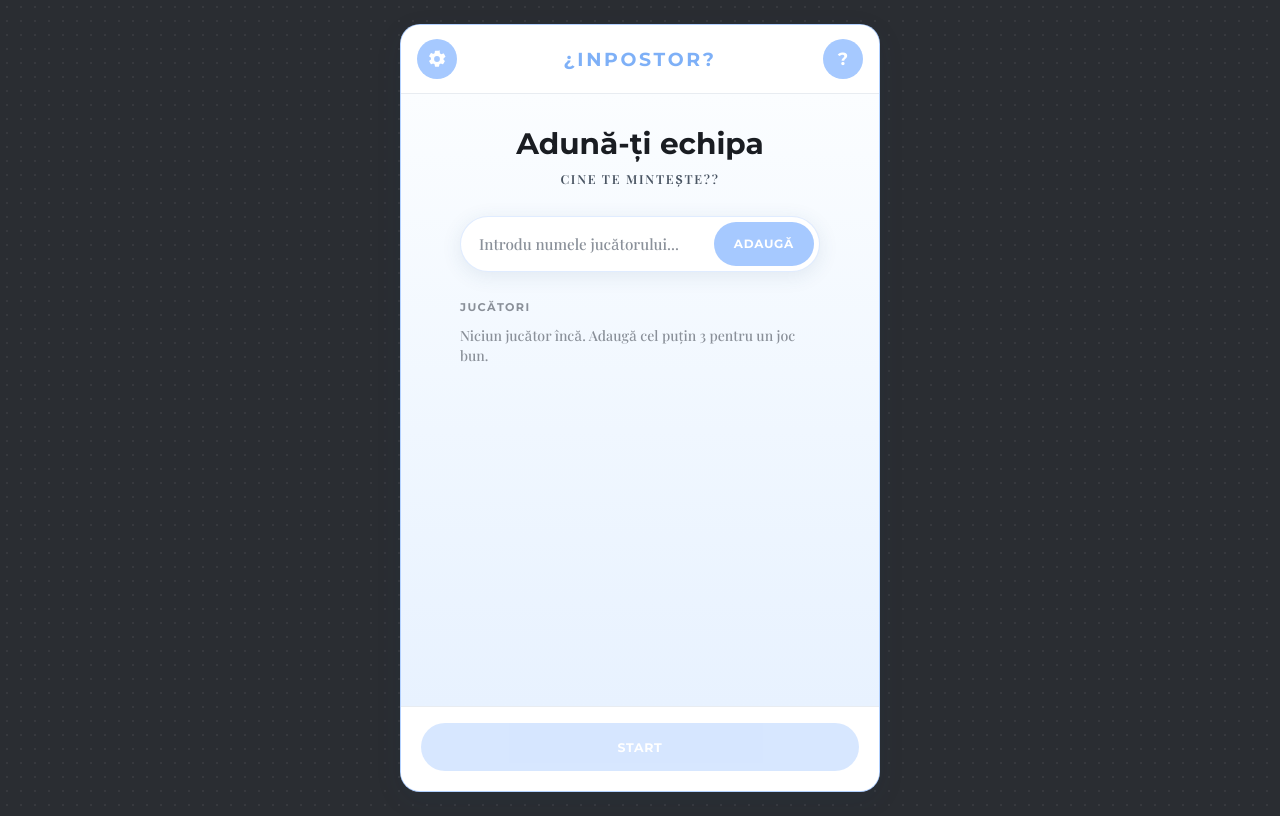
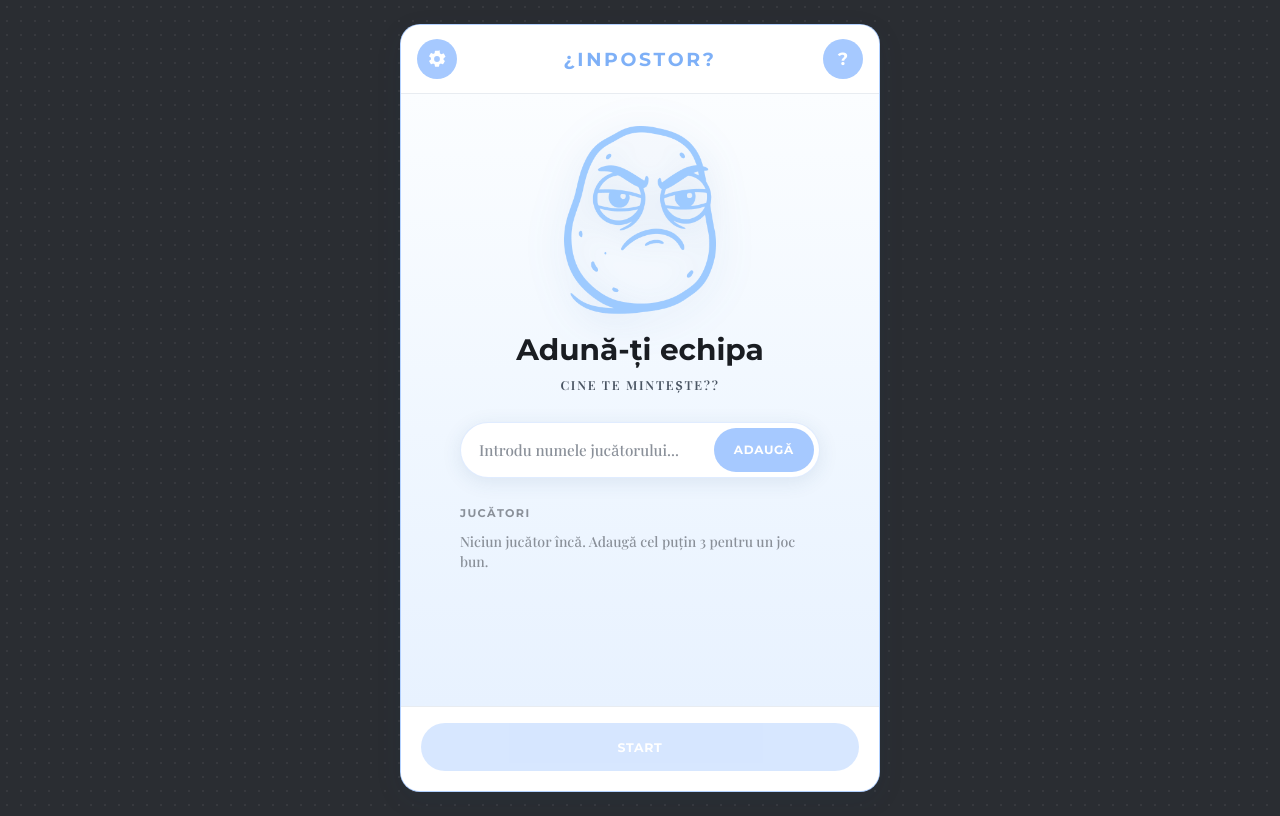
Before and after one commit to boldijar/inpostor, a plain HTML site: page index.html in a window 1280 px wide. Drawn offline with nearby package versions, Linux system fonts and the light colour scheme; a web font is replaced by a local one.

Commit message:
added logo

```diff
--- a/index.html
+++ b/index.html
@@ -3,8 +3,26 @@
   <head>
     <meta charset="UTF-8" />
     <meta name="viewport" content="width=device-width, initial-scale=1" />
-    <meta name="description" content="Inpostor - joc social. Cine te mintește?" />
+    <meta name="description" content="Inpostor — joc social. Cine te mintește?" />
     <title>Inpostor</title>
+    <link rel="icon" href="favicon.png" type="image/png" />
+    <link rel="apple-touch-icon" href="logo.png" />
+    <meta property="og:title" content="Inpostor — joc social" />
+    <meta
+      property="og:description"
+      content="Cartofi vs inpostori: același cuvânt secret, minciuni și vot. Pe telefon, fără cont."
+    />
+    <meta property="og:type" content="website" />
+    <meta property="og:locale" content="ro_RO" />
+    <meta property="og:image" content="logo.png" />
+    <meta property="og:image:alt" content="Un cartof supărat — mascota Inpostor" />
+    <meta name="twitter:card" content="summary_large_image" />
+    <meta name="twitter:title" content="Inpostor — joc social" />
+    <meta
+      name="twitter:description"
+      content="Cartofi vs inpostori: același cuvânt secret, minciuni și vot. Pe telefon, fără cont."
+    />
+    <meta name="twitter:image" content="logo.png" />
     <link rel="preconnect" href="https://fonts.googleapis.com" />
     <link rel="preconnect" href="https://fonts.gstatic.com" crossorigin />
     <link
@@ -33,6 +51,9 @@
           </header>
 
           <main class="main main--home">
+            <div class="home-logo" aria-hidden="true">
+              <img class="home-logo__img" src="logo.png" alt="" width="400" height="400" decoding="async" />
+            </div>
             <h2 class="headline">Adună-ți echipa</h2>
             <p class="tagline">Cine te mintește??</p>
 
--- a/styles.css
+++ b/styles.css
@@ -438,6 +438,20 @@ button.cta-btn {
   .main {
     padding: 32px 28px 40px;
   }
+}
+
+.home-logo {
+  margin: 0 0 18px;
+  line-height: 0;
+}
+
+.home-logo__img {
+  display: block;
+  width: min(38vw, 152px);
+  height: auto;
+  max-height: 30vh;
+  object-fit: contain;
+  filter: drop-shadow(0 6px 18px rgba(60, 110, 180, 0.18));
 }
 
 .headline {
```
Also changed, not shown: cum-functioneaza.html (+20 -2 lines), favicon.png (added), logo.png (added).
